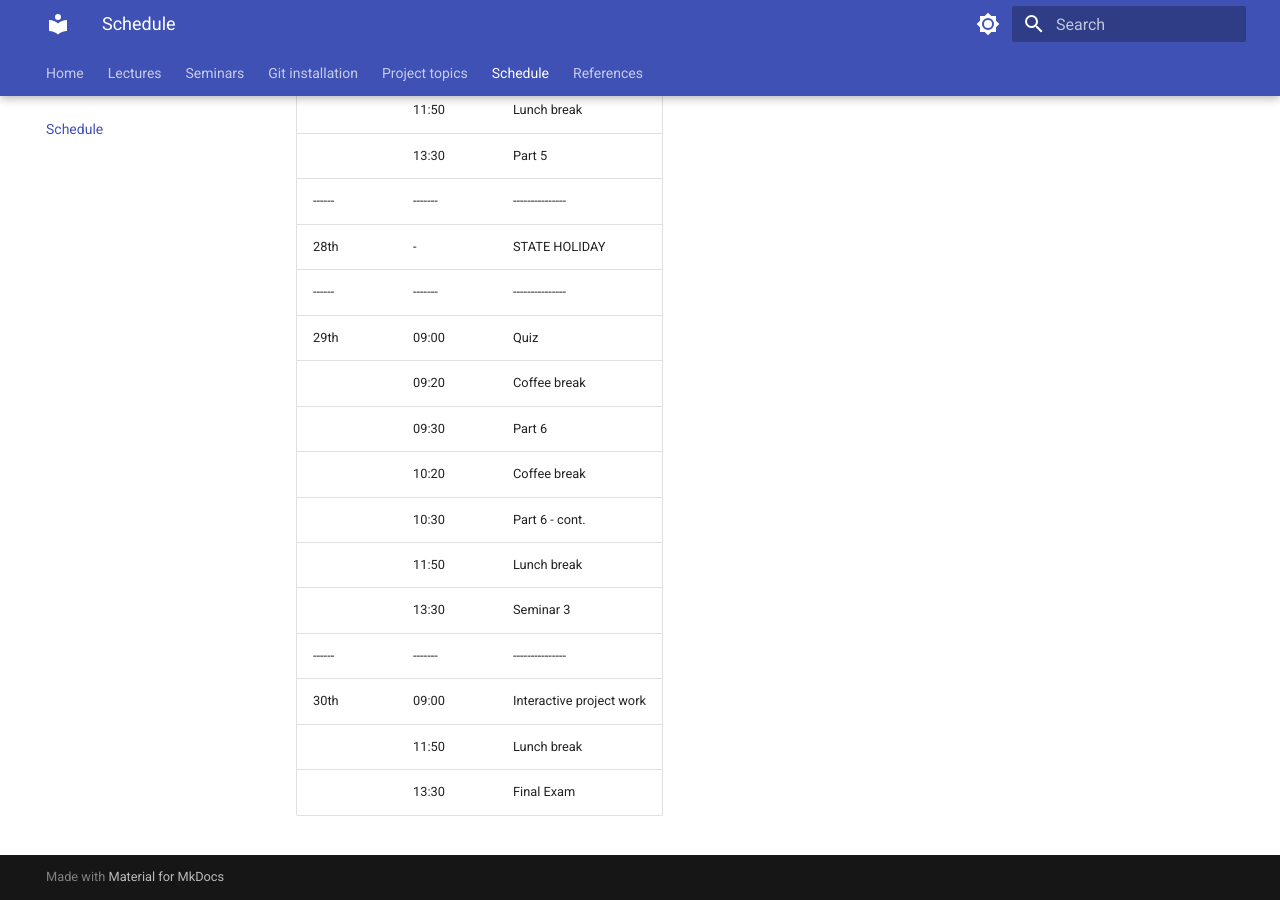
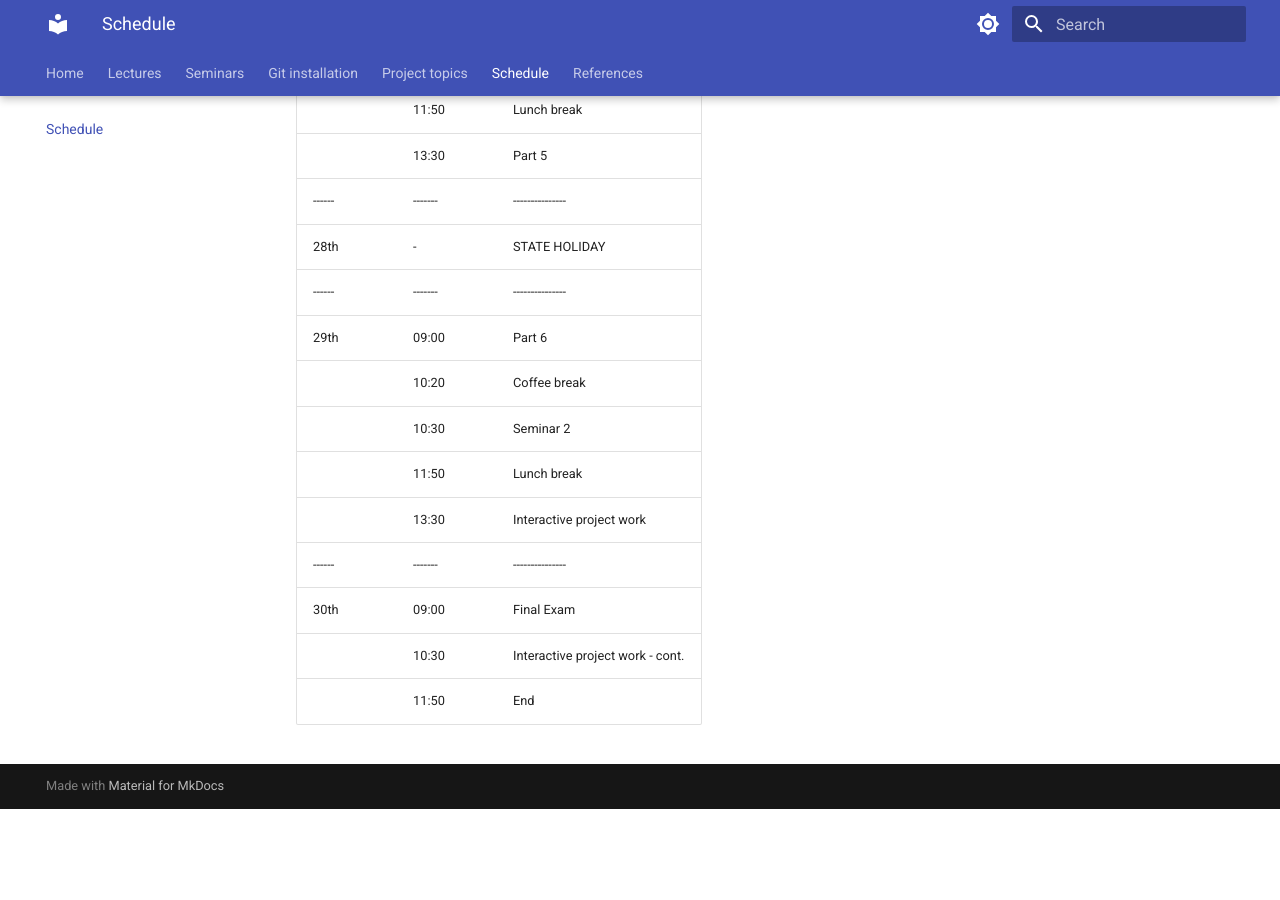
Before and after one commit to martinhronec/JEM224, an MkDocs documentation site: the page built from docs/schedule.md, in a window 1280 px wide and 900 px high, scrolled down 595 px. Built offline with MkDocs 1.6.1 and Material for MkDocs 9.7.7, drawn with Linux system fonts in a browser that asks for light colours; after the commit the page ends 1404 px from its top, so only the background shows below that.

Commit message:
Update schedule.

```diff
--- a/docs/schedule.md
+++ b/docs/schedule.md
@@ -16,14 +16,12 @@
 |------|-------|---------------|
 | 28th | -     | STATE HOLIDAY |
 |------|-------|---------------|
-| 29th | 09:00 | Quiz          |
-|      | 09:20 | Coffee break  |
-|      | 09:30 | Part 6        |
+| 29th | 09:00 | Part 6          |
 |      | 10:20 | Coffee break  |
-|      | 10:30 | Part 6 - cont.
+|      | 10:30 | Seminar 2
 |      | 11:50 | Lunch break   |
-|      | 13:30 | Seminar 3     |
+|      | 13:30 | Interactive project work |
 |------|-------|---------------|
-| 30th | 09:00 | Interactive project work|
-|      | 11:50 | Lunch break   |
-|      | 13:30 | Final Exam    |
+| 30th | 09:00 | Final Exam |
+|      | 10:30 | Interactive project work - cont. |
+|      | 11:50 | End    |
```
Also changed, not shown: docs/README.md (+2 -6 lines).
